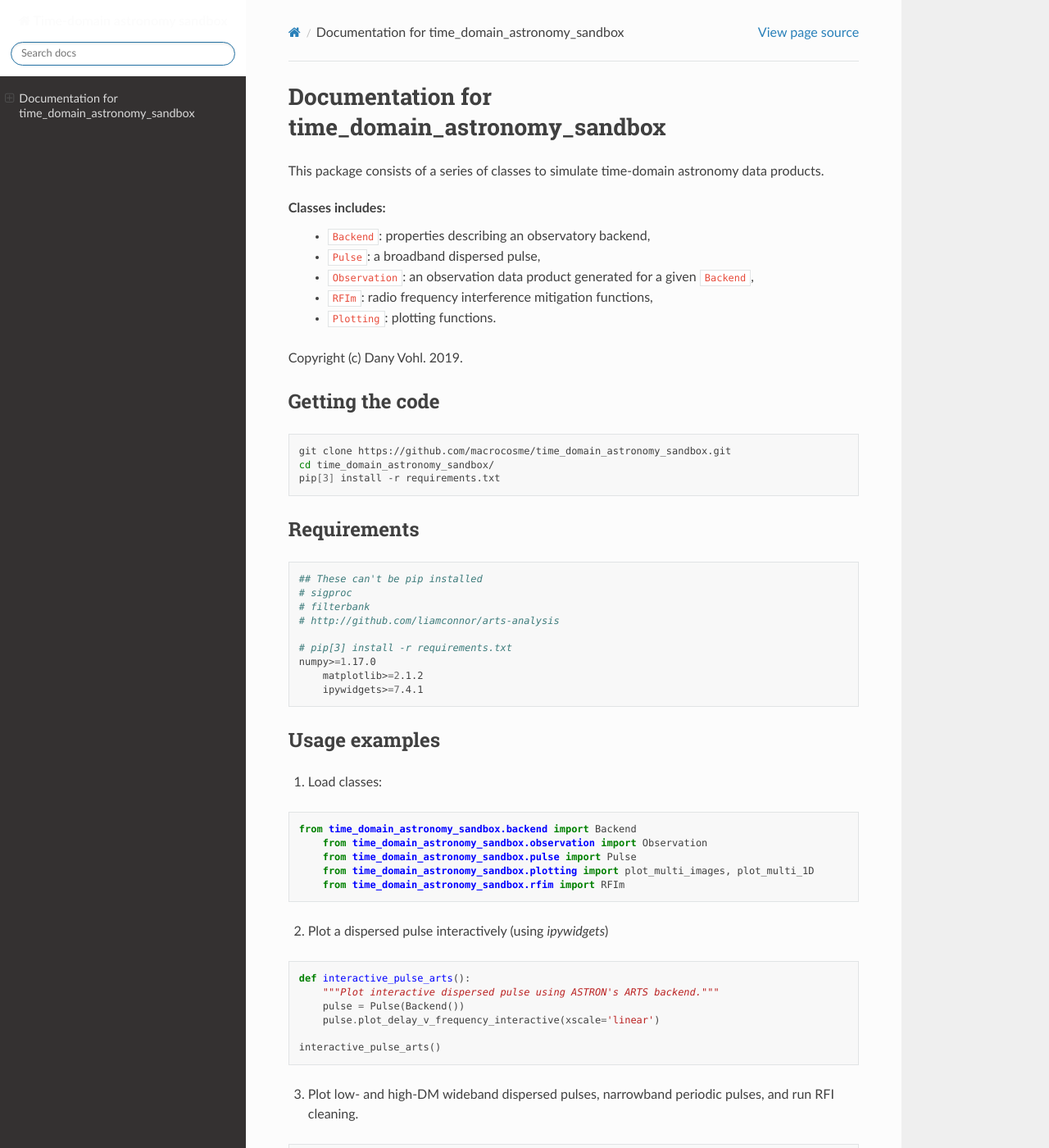
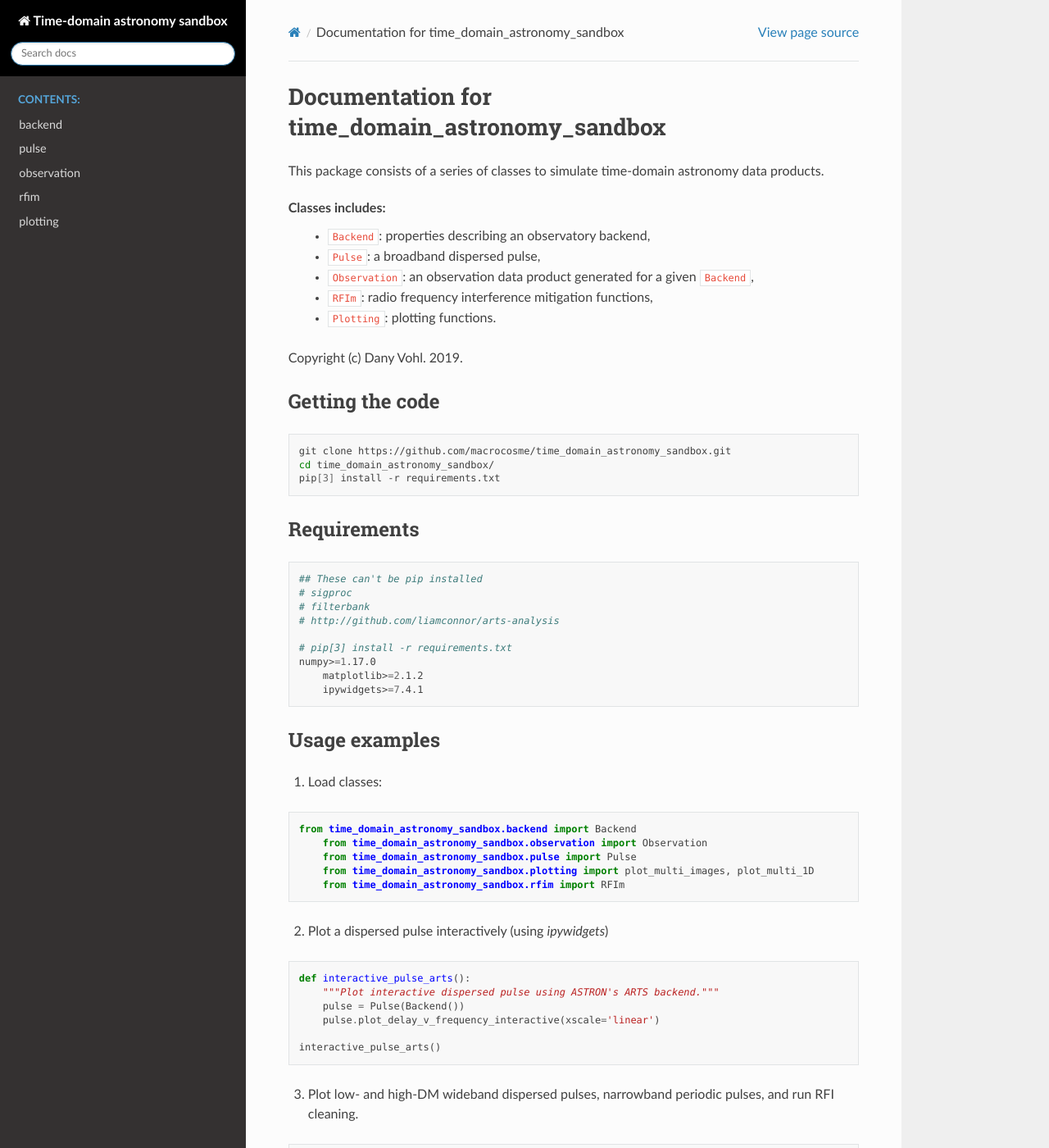
Before and after one commit to macrocosme/time_domain_astronomy_sandbox, a Sphinx documentation site: the page built from docs/source/index.rst, in a window 1280 px wide and 1400 px high. Shown: the whole window at 82% size. Built offline with Sphinx 7.4.7 and the Read the Docs theme 2.0.0, drawn with Linux system fonts in a browser that asks for light colours; some of the changed text lies outside the part shown.

```diff
--- a/docs/source/_templates/layout.html
+++ b/docs/source/_templates/layout.html
@@ -3,7 +3,7 @@
       <style>
         /* Sidebar header (and topbar for mobile) */
         .wy-side-nav-search, .wy-nav-top {
-          background: #fff;
+          background: #000000;
         }
         /* Sidebar */
         /*.wy-nav-side {*/
--- a/docs/source/index.rst
+++ b/docs/source/index.rst
@@ -82,7 +82,7 @@ Usage examples
 	    for t_start, t_step, t_width, f1, f2 in [
 	        [0., 0.01, 0.003, 350, 360],
 	        [0.1, 0.008, 0.005, 700, 715],
-	        [0.2, 0.007, 0.004, 1220, 1255]
+	    #     [0.2, 0.007, 0.004, 1220, 1255]
 	    ]:
 	        obs.add_rfi(
 	            t_start=t_start,
@@ -173,4 +173,18 @@ Usage examples
 License
 -------
 
-   This project is licensed under the terms of the GNU GPL v3+ license. Conditions can be found online.
+   This project is licensed under the terms of the GNU GPL v3+ license.
+
+
+Index
+-----
+
+.. toctree::
+   :maxdepth: 1
+   :caption: Contents:
+
+   backend
+   pulse
+   observation
+   rfim
+   plotting
```
Also changed, not shown: docs/source/_static/t-d_a_s.png, 17 other files.
